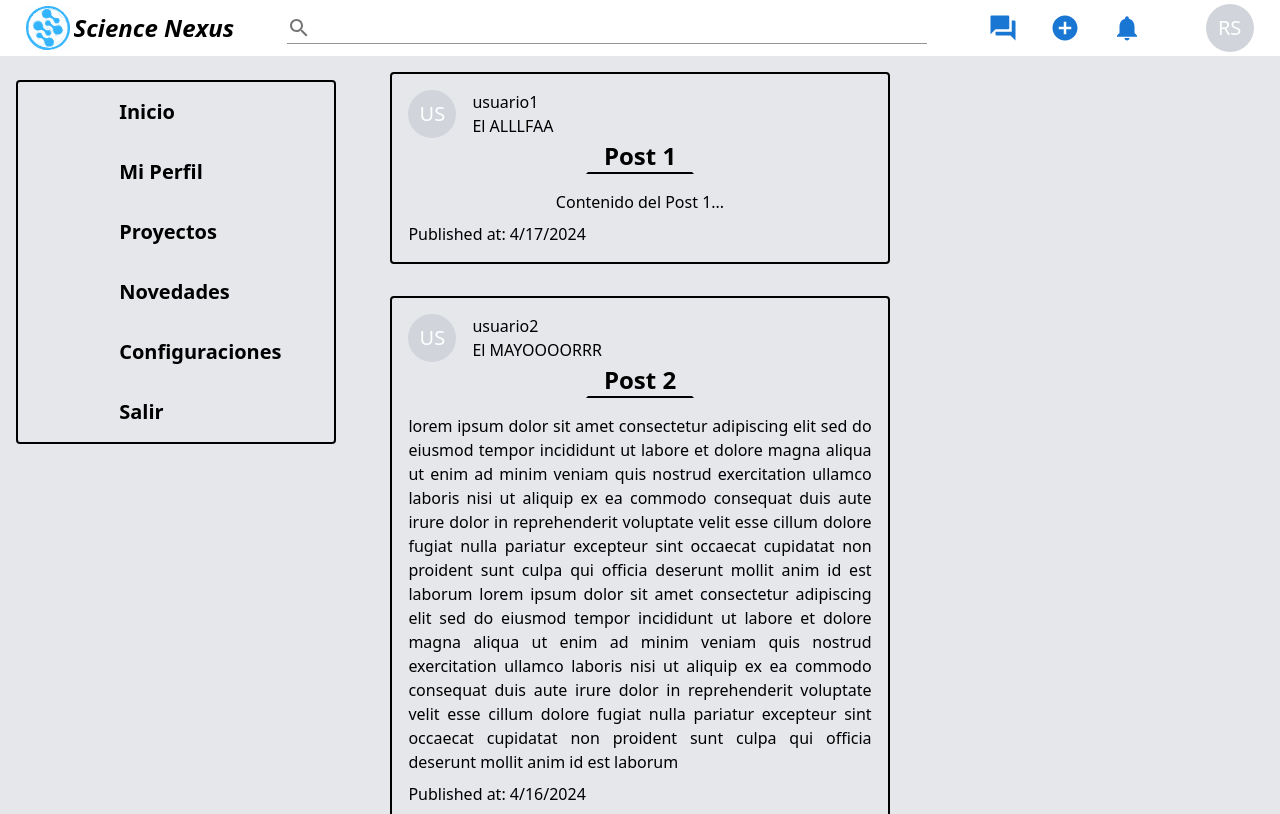
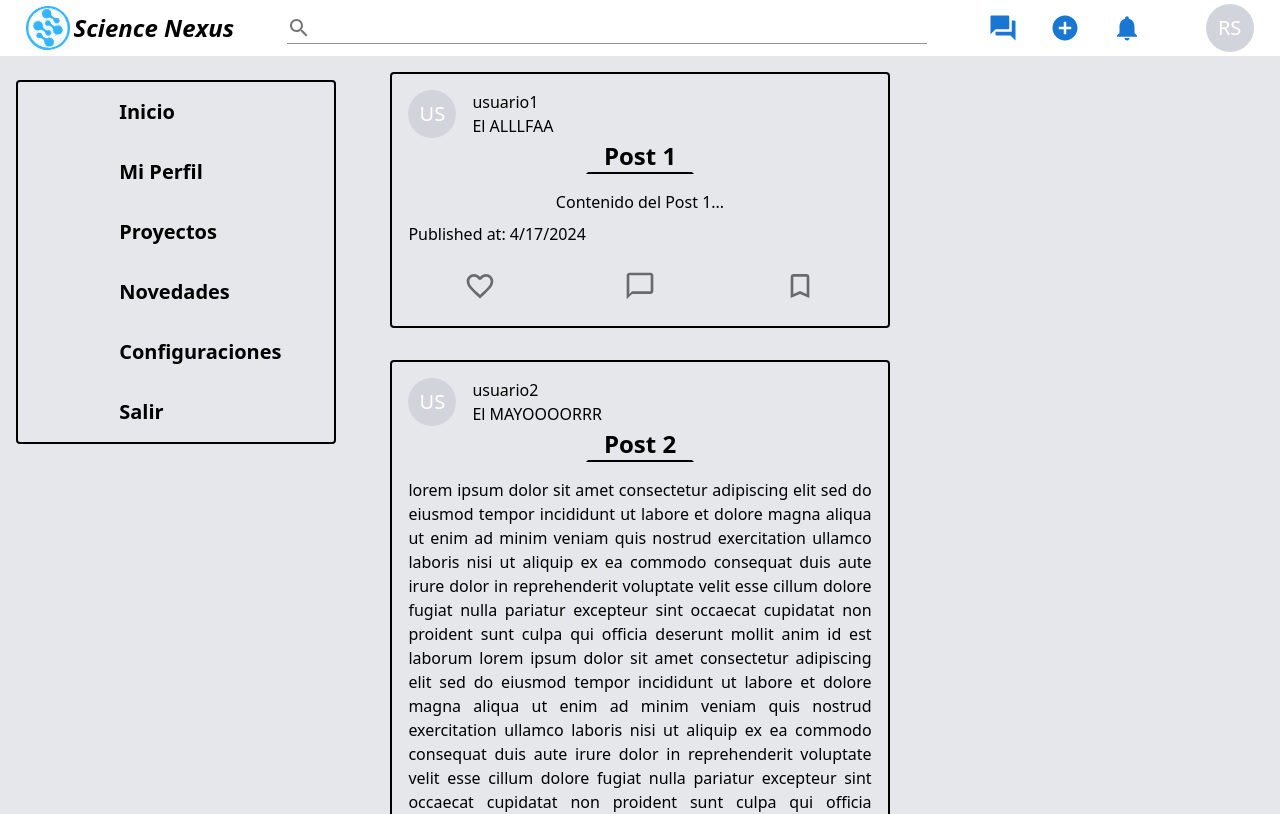
Before and after one commit to RONALDOE/ScienceNexus, a React (Vite) app in the folder client/: page / in a window 1280 px wide. Shown: the top 814 px of the page. Built offline with nearby package versions, Linux system fonts and the light colour scheme.

Commit message:
Creado los comentarios

```diff
--- /dev/null
+++ b/client/src/components/custom_components/Comment.tsx
@@ -0,0 +1,39 @@
+import { IComment } from "@utils/interfaces";
+import UserImage from "@components/custom_components/UserImage";
+
+
+interface CommentProps {
+    comment: IComment;
+}
+
+const Comment: React.FC<CommentProps> = ({ comment }) => {
+  // eslint-disable-next-line @typescript-eslint/no-unused-vars
+  const { _id, user, content, postId, createdAt, updatedAt } = comment;
+
+
+  const formatDate = (date: string) => new Date(date).toLocaleDateString();
+
+  return (
+    <div className="w-[80%] border-2 border-black rounded flex flex-col p-4" >
+      <div className="flex flex-row justify-center items-center gap-4 max-w-max">
+      <UserImage Initials={user.username} />
+
+        <p>
+          {user.username}
+          <br />
+          {user.badge}
+        </p>
+      </div>
+      <div className="flex flex-col items-center justify-center gap-4">
+        <p className="text-justify">{content}</p>
+      </div>
+
+      <div className="post-details mt-2">
+        <p>Published at: {formatDate(createdAt)}</p>
+      </div>
+
+    </div>
+  );
+};
+
+export default Comment;
--- a/client/src/components/custom_components/Post.tsx
+++ b/client/src/components/custom_components/Post.tsx
@@ -1,38 +1,71 @@
-import React from "react";
-import { IPost } from "@utils/interfaces"; // Importa la interfaz IPost si es necesario
+import React, { useState } from "react";
+import { IPost } from "@utils/interfaces";
+import { Link } from "react-router-dom";
+import { IconButton } from "@mui/material";
 import UserImage from "@components/custom_components/UserImage";
-import { Link } from "react-router-dom";
+import {
+  FavoriteBorder,
+  ChatBubbleOutline,
+  Favorite,
+  BookmarkBorder,
+  Bookmark
+} from '@mui/icons-material';
+
 interface PostProps {
-  post: IPost; // Propiedad que representa un objeto de tipo IPost
+  post: IPost;
 }
 
 const Post: React.FC<PostProps> = ({ post }) => {
-  // Aquí puedes acceder a las propiedades específicas del post
-  const { title, content, user, createdAt } = post;
+  const { _id, title, content, user, createdAt } = post;
+  const [liked, setLiked] = useState(false);
+  const [saved, setSaved] = useState(false);
 
   const formatDate = (date: string) => new Date(date).toLocaleDateString();
 
+  const handleLike = () => {
+    setLiked(!liked);
+  };
+
+  const handleSave = () => {
+    setSaved(!saved);
+  };
+
   return (
-    <div className=' w-[80%] border-2 border-black rounded flex flex-col p-4'>
-      <div className='flex flex-row justify-center items-center gap-4 max-w-max '>
-        <UserImage Initials={user.username} />
+    <div className="w-[80%] border-2 border-black rounded flex flex-col p-4">
+      <div className="flex flex-row justify-center items-center gap-4 max-w-max">
+      <UserImage Initials={user.username} />
+
         <p>
           {user.username}
           <br />
-          {user.badge   }
+          {user.badge}
         </p>
       </div>
-      <div className='flex flex-col items-center justify-center gap-4'>
-        <div className='max-w-max border-b-black border-2 px-4 capitalize'>
-            <Link to={`/post/${post._id}`}>
-          <h2 className=' font-bold text-2xl capitalize'>{title}</h2>
-                </Link>
+      <div className="flex flex-col items-center justify-center gap-4">
+        <div className="max-w-max border-b-black border-2 px-4 capitalize">
+          <Link to={`/post/${_id}`}>
+            <h2 className="font-bold text-2xl capitalize">{title}</h2>
+          </Link>
         </div>
-        <p className='text-justify'>{content}</p>
+        <p className="text-justify">{content}</p>
       </div>
 
-      <div className='post-details mt-2'>
+      <div className="post-details mt-2">
         <p>Published at: {formatDate(createdAt)}</p>
+
+      </div>
+      <div className="flex flex-row justify-around items-center gap-4 w-full mt-4">
+        <IconButton onClick={handleLike} >
+          {liked ? <Favorite sx={{fontSize: "2rem"}} /> : <FavoriteBorder sx={{fontSize: "2rem"}}/>}
+        </IconButton>
+        <Link to={`/post/:${_id}/#comments`}>
+        <IconButton>
+          <ChatBubbleOutline sx={{fontSize: "2rem"}}/>
+        </IconButton>
+        </Link>
+        <IconButton onClick={handleSave}>
+          {saved ? <Bookmark sx={{fontSize: "2rem"}} /> : <BookmarkBorder sx={{fontSize: "2rem"}}/>}
+        </IconButton>
       </div>
     </div>
   );
--- /dev/null
+++ b/client/src/pages/PostView/PostView.tsx
@@ -0,0 +1,50 @@
+import Layout from "@components/Layout"
+import { useEffect, useState } from "react"
+import { IPost, IComment } from "@utils/interfaces"
+import { useParams } from "react-router-dom"
+import Post from "@components/custom_components/Post"
+import Axios from 'axios'
+import Comment from "@components/custom_components/Comment"
+interface IPostFetch{
+    post: IPost;
+    comments: IComment[];
+}
+export default function PostView() {
+
+    const [post, setPost] = useState<IPost>();
+    const [comments, setComments] = useState<IComment[]>([]);
+    const postId = useParams<{_id: string}>()._id
+
+useEffect(() => {
+    const fetchPost = async (id:string) => {
+
+        const {data} = await Axios.get<IPostFetch>(`/api/post/${id}`)
+        setPost(data.post)
+        setComments(data.comments)
+
+
+    }
+    fetchPost(postId!)
+
+, [postId]})
+
+
+  return (
+    <Layout>
+    <div className="flex flex-col gap-4  justify-center items-center">
+        {post ? (
+            <Post post={post}/>
+        ) : (
+            <p>Cargando...</p>
+        )}
+    <div className="flex flex-col gap-2 justify-center items-center" id="comments">
+        {comments.map((comment, index) => (
+            <Comment comment={comment} key={index}/>
+        ))}
+
+    </div>
+    </div>
+
+    </Layout>
+  )
+}
```
Also changed, not shown: client/src/utils/interfaces.ts (+9 -0 lines).
